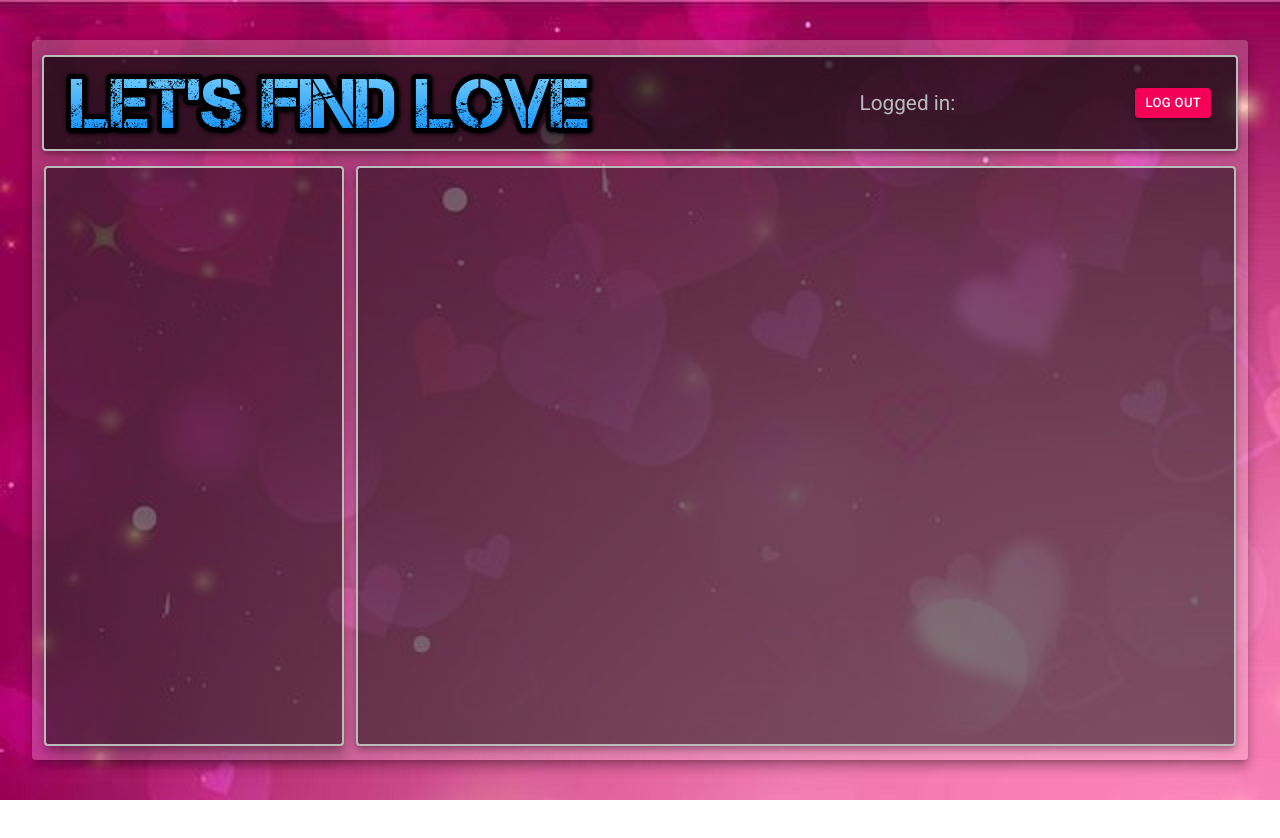
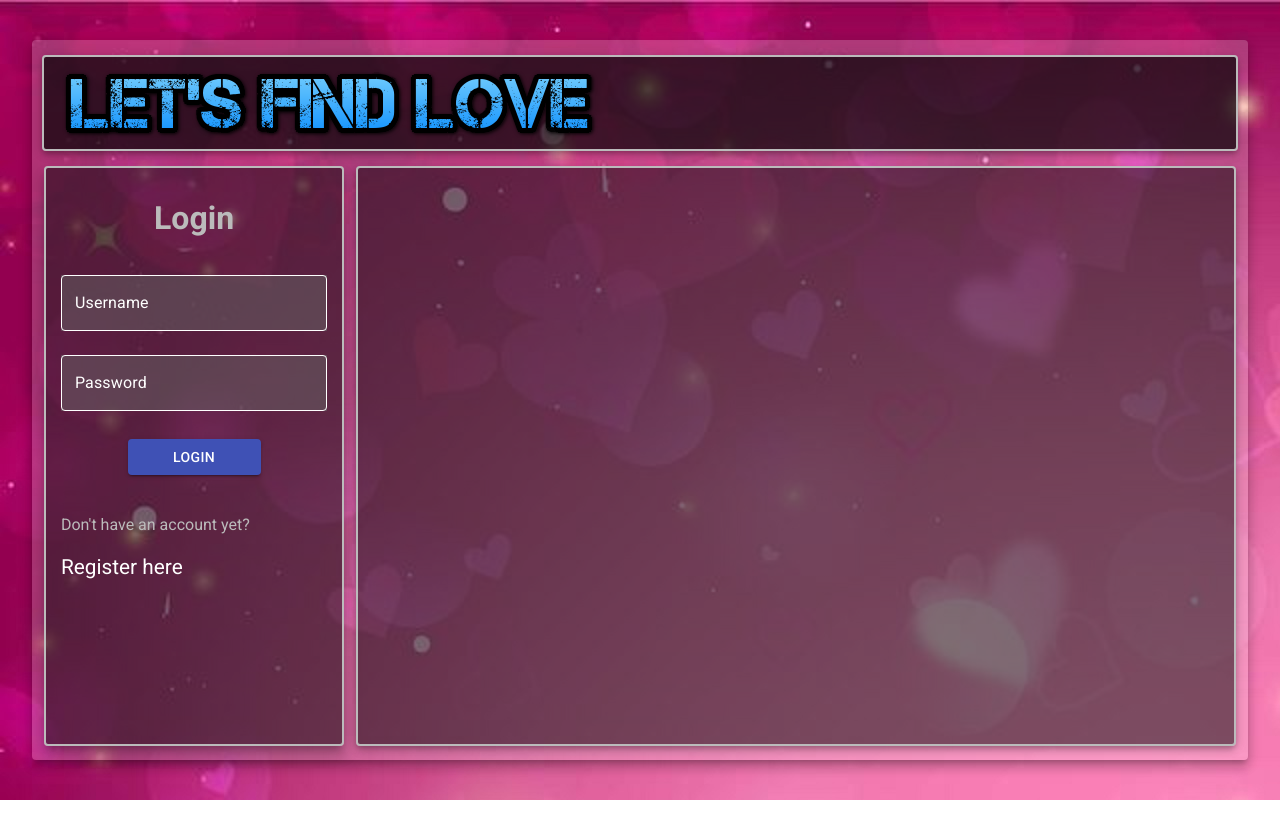
Before and after one commit to tikerola/dating-app, a React (Create React App) app in the folder front-end/: page / in a window 1280 px wide. Shown: the top 838 px of the page. Built offline with nearby package versions, Linux system fonts and the light colour scheme.

Commit message:
minor changes

```diff
--- a/front-end/src/App.js
+++ b/front-end/src/App.js
@@ -43,7 +43,9 @@ function App(props) {
 
   useEffect(() => {
     const user = localStorage.getItem('userData')
-    props.setUserFromStorage(JSON.parse(user))
+
+    if (user)
+      props.setUserFromStorage(JSON.parse(user))
   })
 
   return (
--- a/front-end/src/components/Login.js
+++ b/front-end/src/components/Login.js
@@ -144,7 +144,7 @@ const Login = props => {
         />
 
         <Button variant="contained" color="primary" className={classes.button} onClick={handleSubmit}>
-          Submit
+          Login
         </Button>
       </form>
       <div className={classes.register}>
--- a/front-end/src/components/Navigation.js
+++ b/front-end/src/components/Navigation.js
@@ -53,7 +53,7 @@ const Navigation = props => {
         props.loggedIn
         ?
         <div className={classes.loggedIn}><p>Logged in: <span className={classes.username}>{props.username}</span></p>
-        { props.profile && <img src={props.profile.image} width='70' alt='face' />}
+        { props.profile && <img src={props.profile.image} width='130' alt='face' />}
         <Button variant='contained' color='secondary' size='small' onClick={handleLogout}>Log out</Button></div>
         :
         ''
--- a/front-end/src/components/Signup.js
+++ b/front-end/src/components/Signup.js
@@ -118,6 +118,7 @@ const Signup = props => {
     resetAge()
     resetPassword()
     resetConfirmPassword()
+    props.toggleRegister()
   }
 
   return (
```
